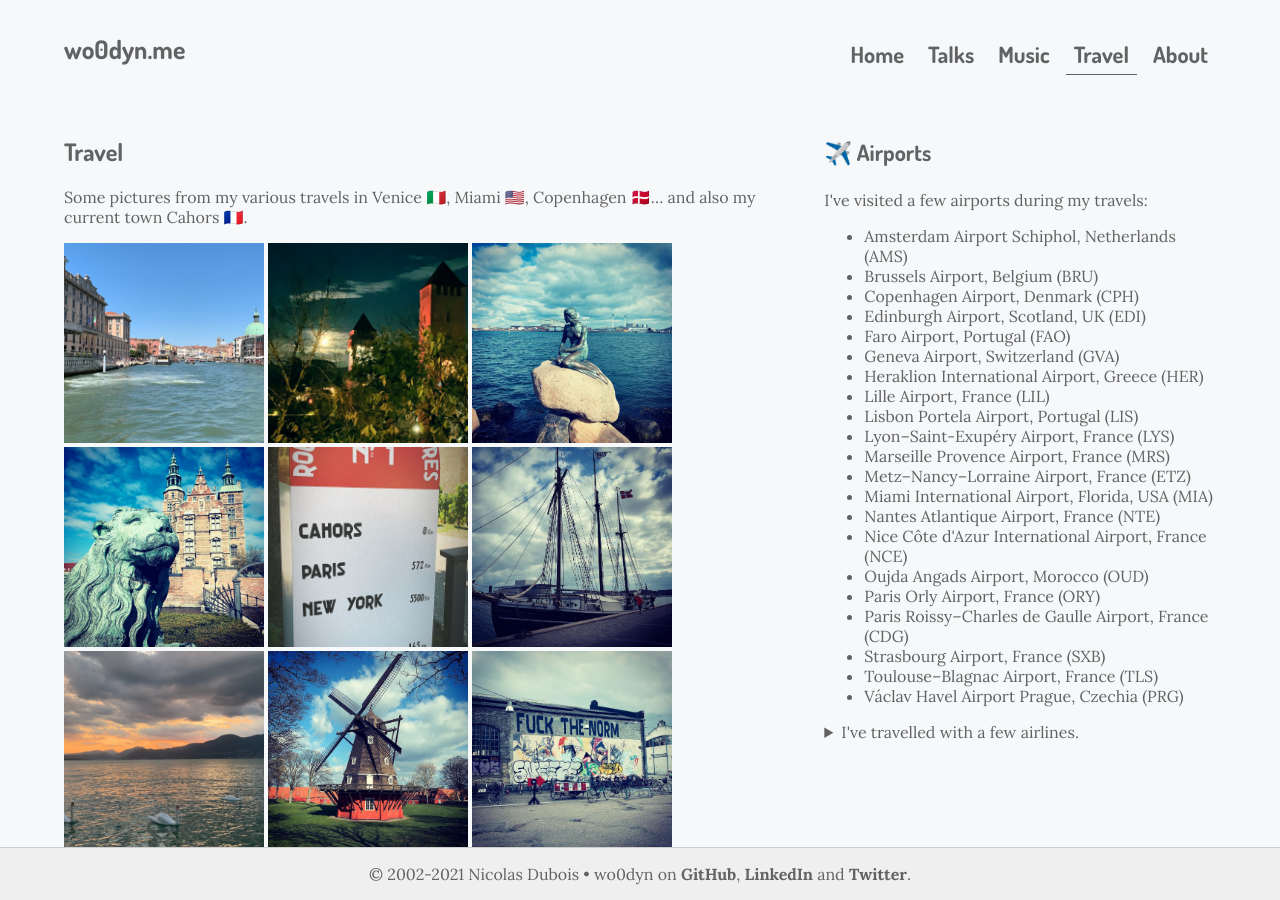
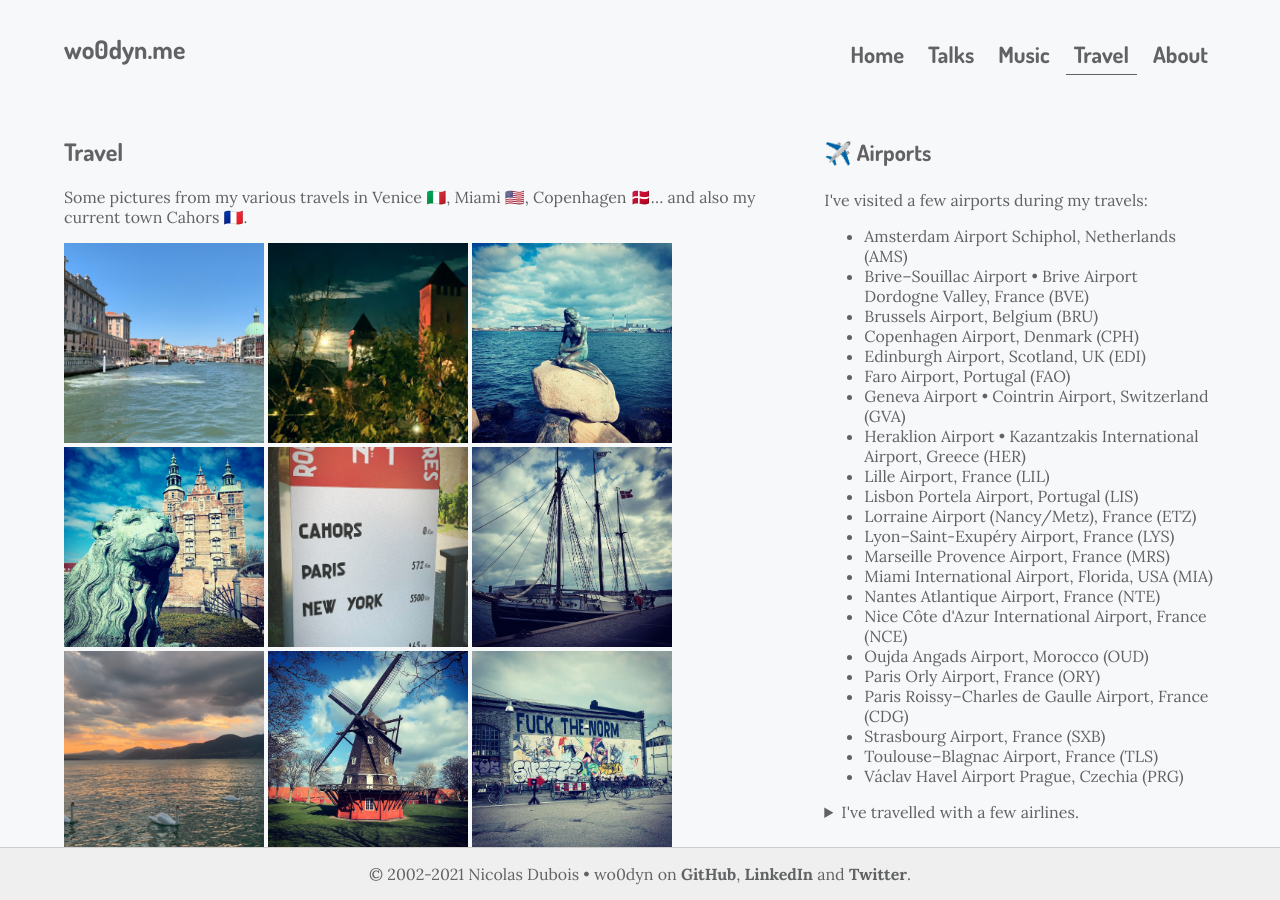
Before and after one commit to wo0dyn/homepage, a Jekyll site: the page built from travel.html, in a window 1280 px wide and 900 px high. Built offline with Jekyll 4.4.1, drawn with Linux system fonts in a browser that asks for light colours.

Commit message:
✈️  Add Brive Airport Dordogne Valley
This is the first time I'm travelling back to Paris since two years! I
flew with Amelia company, and it was really nice. Brive Airport is
really as well.

```diff
--- a/_data/travel.yml
+++ b/_data/travel.yml
@@ -1,16 +1,17 @@
 airports:
   - Amsterdam Airport Schiphol, Netherlands (AMS)
+  - Brive–Souillac Airport • Brive Airport Dordogne Valley, France (BVE)
   - Brussels Airport, Belgium (BRU)
   - Copenhagen Airport, Denmark (CPH)
   - Edinburgh Airport, Scotland, UK (EDI)
   - Faro Airport, Portugal (FAO)
-  - Geneva Airport, Switzerland (GVA)
-  - Heraklion International Airport, Greece (HER)
+  - Geneva Airport • Cointrin Airport, Switzerland (GVA)
+  - Heraklion Airport • Kazantzakis International Airport, Greece (HER)
   - Lille Airport, France (LIL)
   - Lisbon Portela Airport, Portugal (LIS)
+  - Lorraine Airport (Nancy/Metz), France (ETZ)
   - Lyon–Saint-Exupéry Airport, France (LYS)
   - Marseille Provence Airport, France (MRS)
-  - Metz–Nancy–Lorraine Airport, France (ETZ)
   - Miami International Airport, Florida, USA (MIA)
   - Nantes Atlantique Airport, France (NTE)
   - Nice Côte d'Azur International Airport, France (NCE)
@@ -23,6 +24,7 @@ airports:
 
 airlines:
   - AIRFRANCE
+  - Amelia (Regourd Aviation group)
   - Brussels Airlines
   - easyJet
   - HOP!
```
